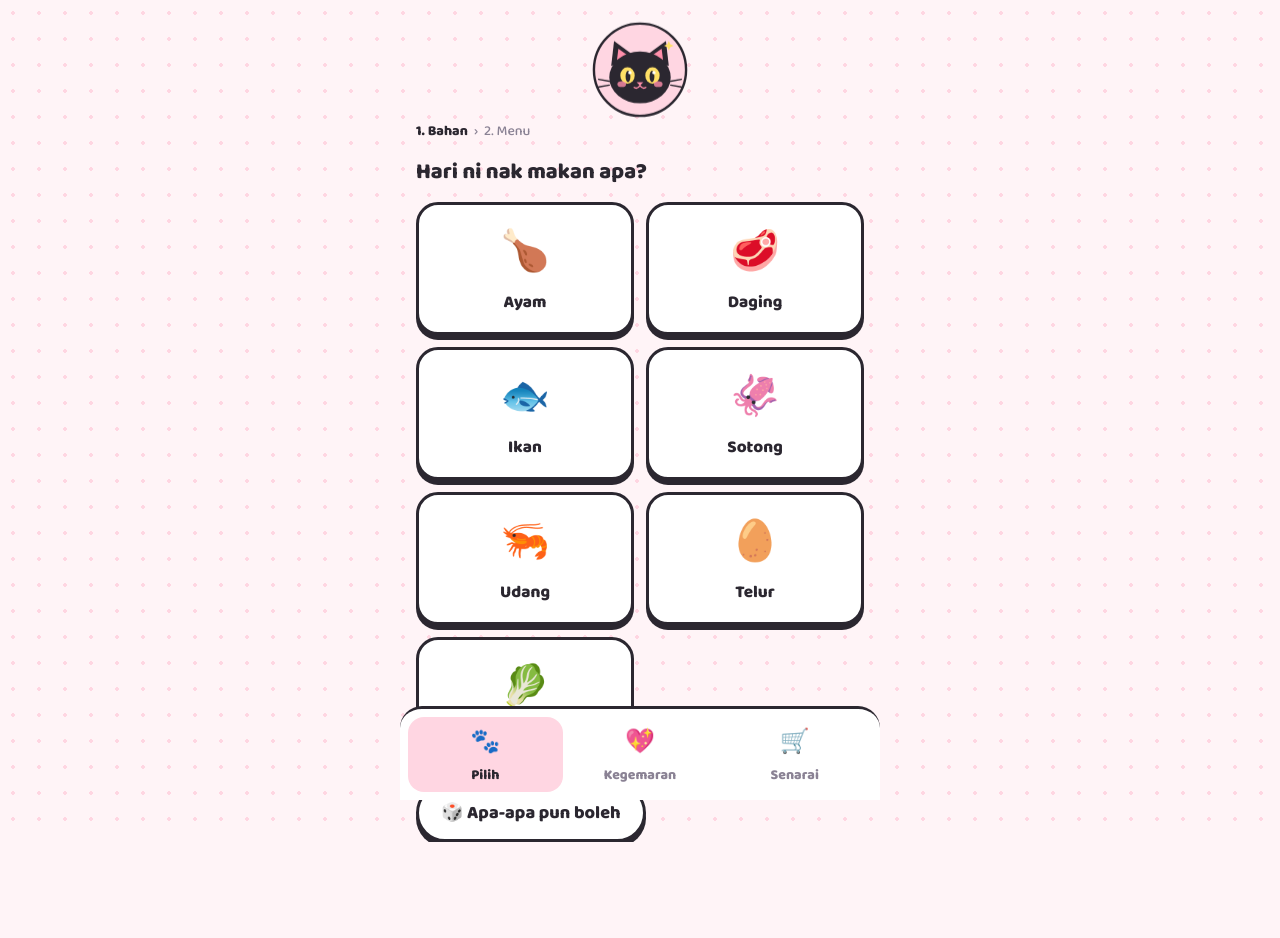
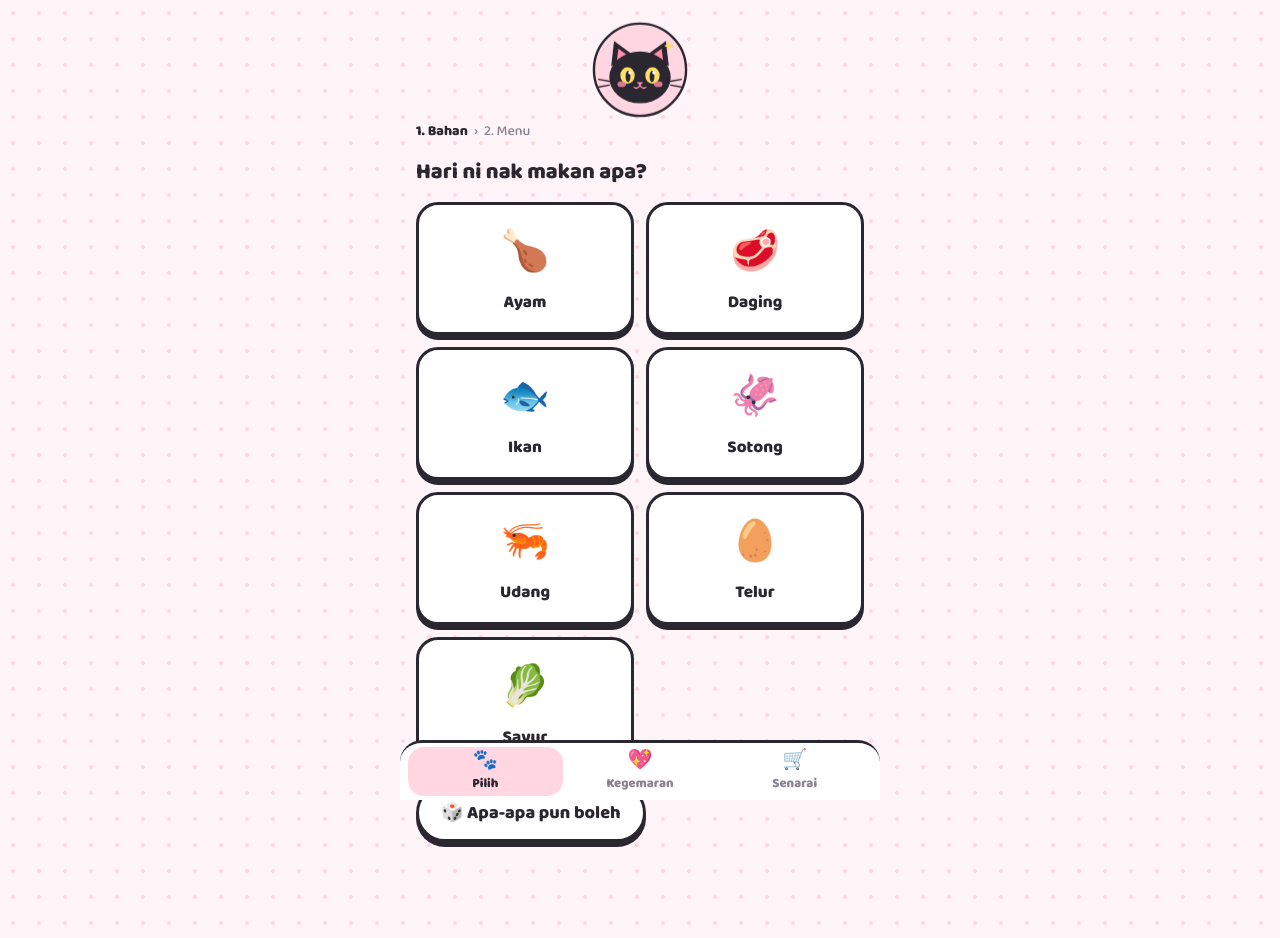
Before and after one commit to faizzwanshaari/nak-masak-apa, a plain HTML site: page index.html in a window 1280 px wide. Before the commit the page ends 842 px from the top, so only its background shows below. Drawn offline with Linux system fonts and the light colour scheme.

Commit message:
Smaller bottom nav, back button at top of recipe, fix body height so bottom back button is reachable
Co-Authored-By: Claude Haiku 5.5 <noreply@anthropic.com>

```diff
--- a/index.html
+++ b/index.html
@@ -17,11 +17,11 @@
   --line:#2b2730;
 }
 *{box-sizing:border-box;-webkit-tap-highlight-color:transparent}
-html,body{margin:0;height:100%}
+html,body{margin:0}
 body{
   font-family:'Baloo 2',system-ui,sans-serif;color:var(--ink);background:var(--bg);
   background-image:radial-gradient(var(--pink-soft) 2px,transparent 2px);background-size:26px 26px;
-  padding-bottom:calc(84px + env(safe-area-inset-bottom));
+  padding-bottom:calc(96px + env(safe-area-inset-bottom));
 }
 #app{max-width:480px;margin:0 auto;padding:16px 16px 0}
 h1{font-size:28px;font-weight:800;margin:6px 0 2px;line-height:1.1}
@@ -99,14 +99,14 @@ p{margin:0}
 /* Bottom nav */
 .nav{
   position:fixed;left:0;right:0;bottom:0;background:#fff;border-top:3px solid var(--line);
-  display:flex;justify-content:space-around;padding:8px 8px calc(8px + env(safe-area-inset-bottom));z-index:40;
+  display:flex;justify-content:space-around;padding:4px 8px calc(4px + env(safe-area-inset-bottom));z-index:40;
   max-width:480px;margin:0 auto;border-radius:22px 22px 0 0;
 }
 .nav button{
-  flex:1;font:inherit;font-weight:800;font-size:14px;background:none;border:0;color:var(--muted);cursor:pointer;padding:6px 0;
+  flex:1;font:inherit;font-weight:800;font-size:13px;background:none;border:0;color:var(--muted);cursor:pointer;padding:2px 0;
   display:flex;flex-direction:column;align-items:center;gap:2px;border-radius:16px;
 }
-.nav button .i{font-size:24px}
+.nav button .i{font-size:20px;line-height:1.1}
 .nav button.on{color:var(--ink);background:var(--pink-soft)}
 
 .toast{position:fixed;left:50%;bottom:110px;transform:translateX(-50%);background:var(--ink);color:#fff;padding:10px 18px;border-radius:999px;font-weight:700;z-index:60;opacity:0;transition:opacity .2s;pointer-events:none}
@@ -371,6 +371,7 @@ function renderPilih(){
     if(!d){S.screen='home';return render()}
     const isFav=favs.includes(d.id);
     $app.innerHTML=`
+      <button class="btn ghost small" data-act="back-results" style="margin-bottom:12px">‹ Kembali ke pilihan</button>
       <div class="card" style="text-align:center">
         <div style="font-size:72px;line-height:1.1">${d.e}</div>
         <h2 style="margin:6px 0">${d.n}</h2>
```
